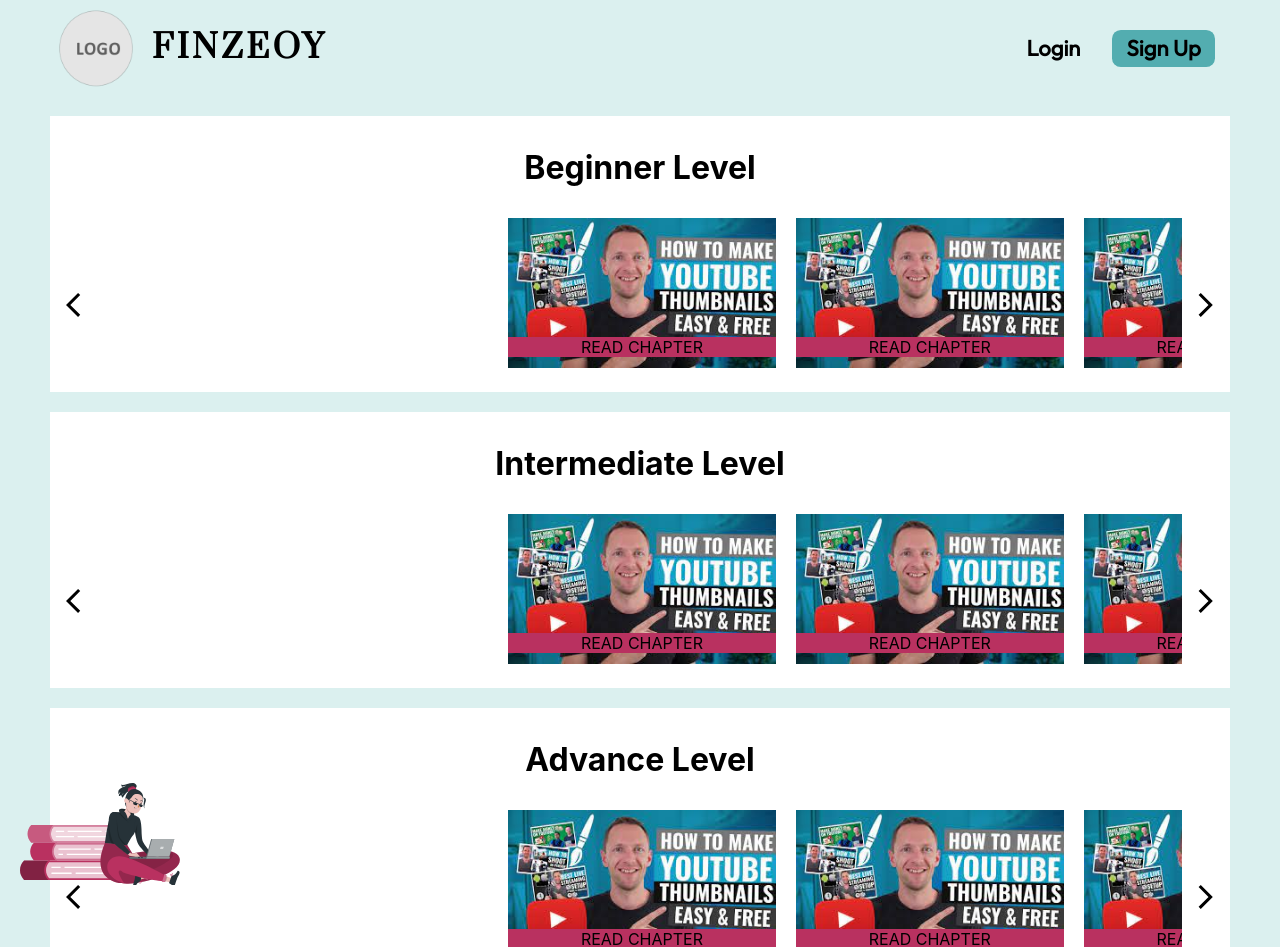
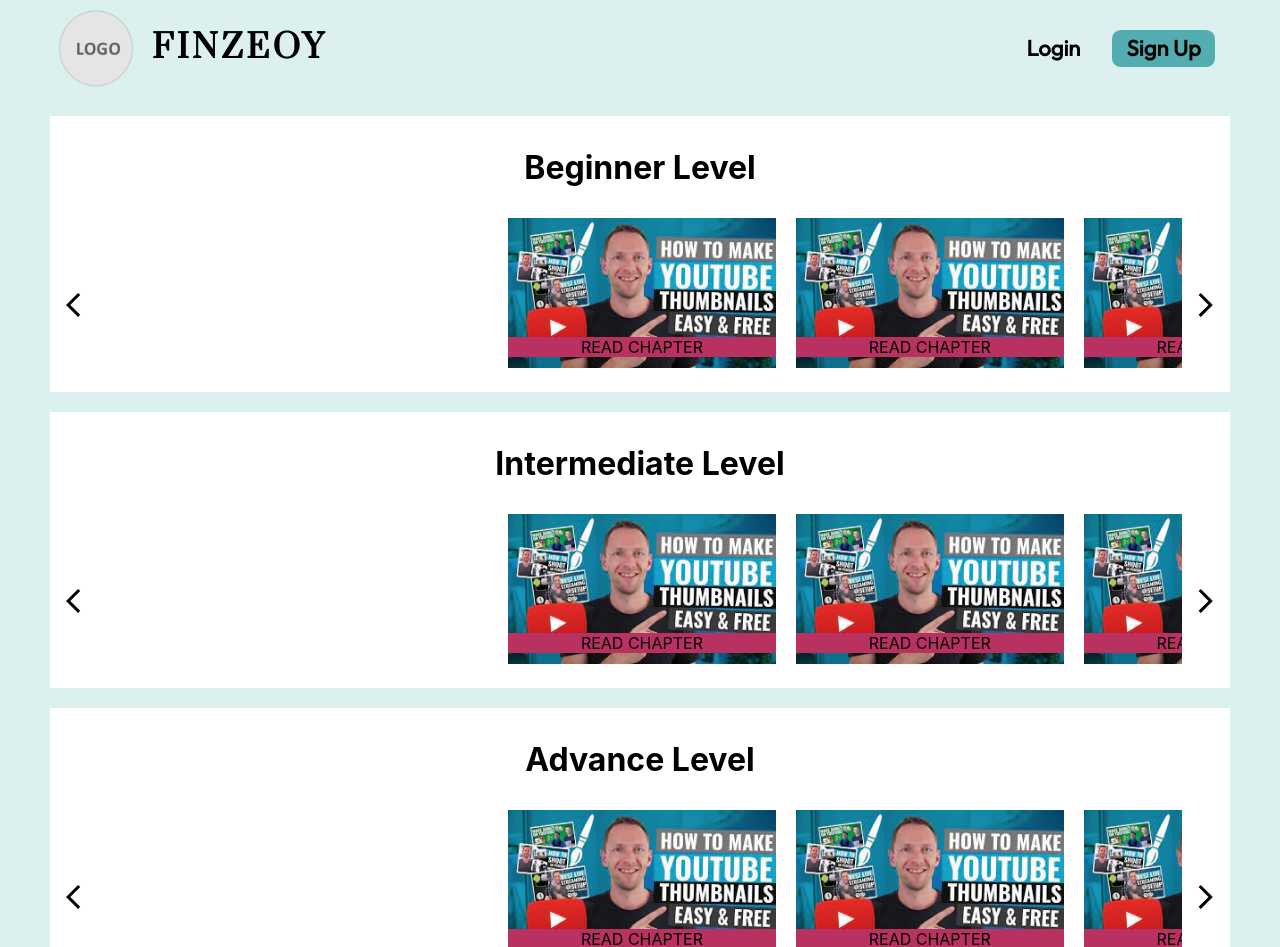
Before and after one commit to adhish-bahl/Finzeoy, a React (Create React App) app: page /learning in a window 1280 px wide. Shown: the top 947 px of the page. Built offline with nearby package versions, Linux system fonts and the light colour scheme.

Commit message:
Scrolling done

```diff
--- a/src/components/LearningLessonsBar.js
+++ b/src/components/LearningLessonsBar.js
@@ -11,12 +11,12 @@
   function scrollLeft() {
     console.log("click!!")
     const left = document.getElementsByClassName("LLBlower");
-    left.scrollInroView(-200, 0)
+    left.scrollIntoView(-200, 0)
   }
 
   function scrollRight()  {
     const left = document.getElementsByClassName("LLBlower");
-    left.scrollInroView(200,0)
+    left.scrollIntoView(200,0)
   }
 
 
--- a/src/styles/LearningPage.css
+++ b/src/styles/LearningPage.css
@@ -5,13 +5,13 @@
 
 .LPbookIll {
     left: 20px;
-    bottom: -80PX;
+    bottom: -310PX;
     width: 100px;
 }
 
 .LPlaptopGirlIll {
     left: 100px;
     width: 80px;
-    bottom: -90px;
+    bottom: -320px;
     padding-bottom: 5px;
 }
```
